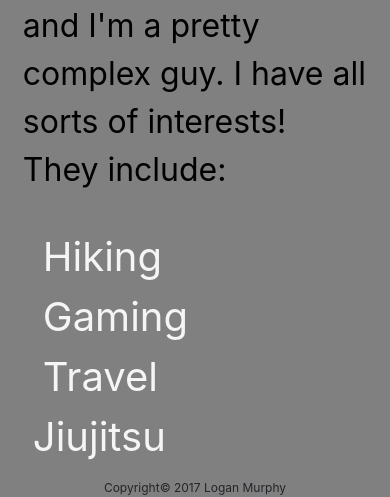
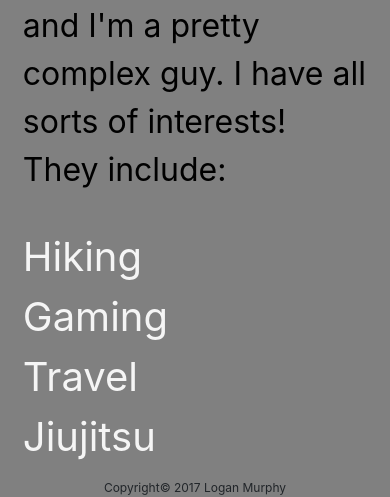
Before and after one commit to loganmurphy/my_hobby_app, a Python web app: template myapp/templates/index.html in a window 390 px wide. Shown: the part 739-1236 px from the top of the page. Run offline with Jinja, Linux system fonts and the light colour scheme; the template is opened without the code that fills it, so the values that code supplies are empty; some libraries are stand-ins or nearby versions.

Commit message:
hobby app updated

```diff
--- a/myapp/templates/index.html
+++ b/myapp/templates/index.html
@@ -41,7 +41,7 @@
 
   <div class="container">
     <div class="row">
-      <div class="col-xs-0 col-sm-3">
+      <div class="col-xs-0 col-sm-2">
       </div>
       <div class="flow col-xs-12 col-sm-8">
         <p>
@@ -49,7 +49,7 @@
           complex guy. I have all sorts of interests! They include:
         </p>
       </div>
-      <div class="col-xs-0 col-sm-1">
+      <div class="col-xs-0 col-sm-2">
       </div>
     </div>
   </div>
--- a/static/css/hobby_page.css
+++ b/static/css/hobby_page.css
@@ -50,7 +50,7 @@ h2, h3 {
   }
 }
 
-.shift {
+/*.shift {
   margin-left: .5em;
 }
 .shift_more {
@@ -58,7 +58,7 @@ h2, h3 {
 }
 .shift-less {
   margin-left: .25em;
-}
+}*/
 
 @media screen and (min-width: 660px) and (max-width: 750px) {
   .shift {
```
